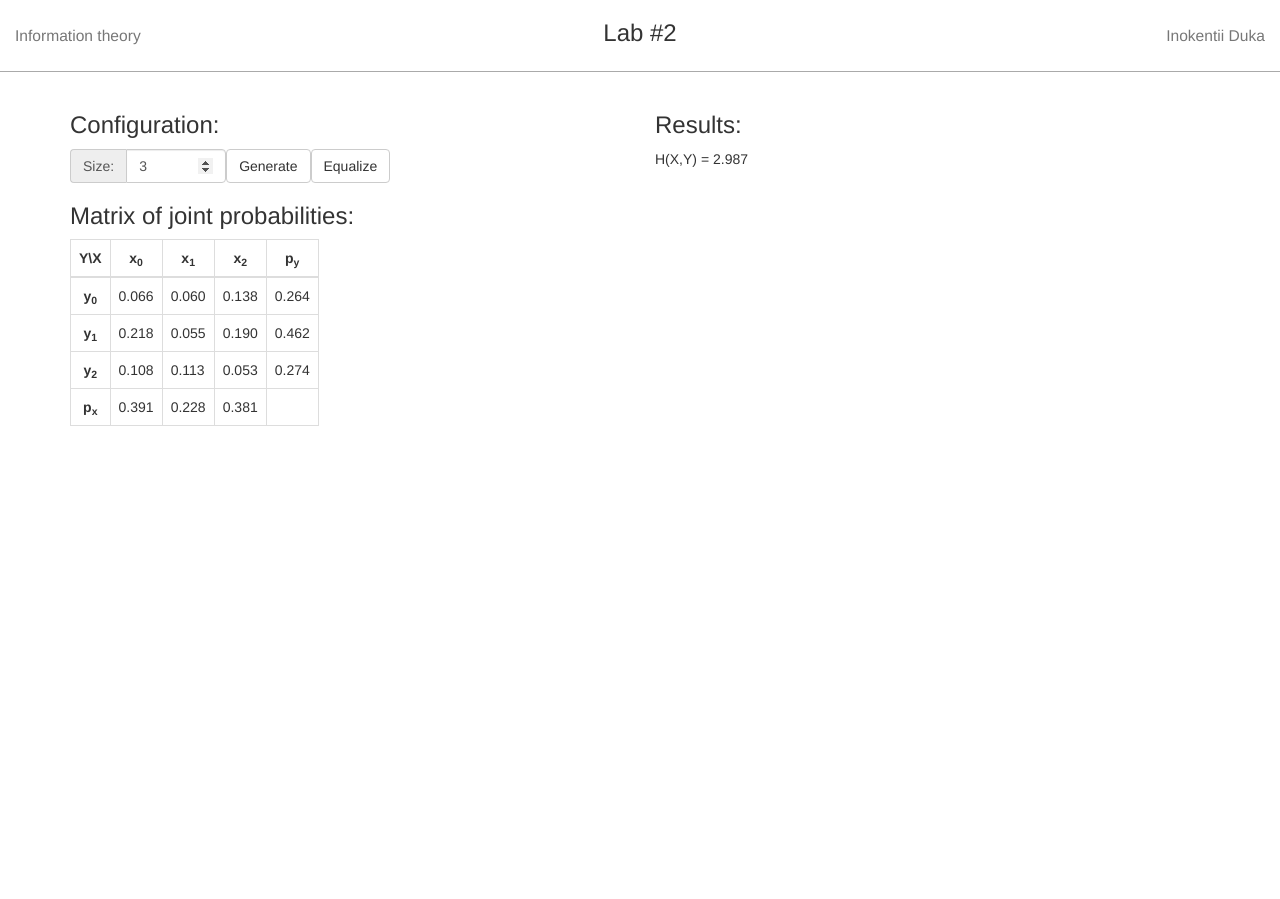
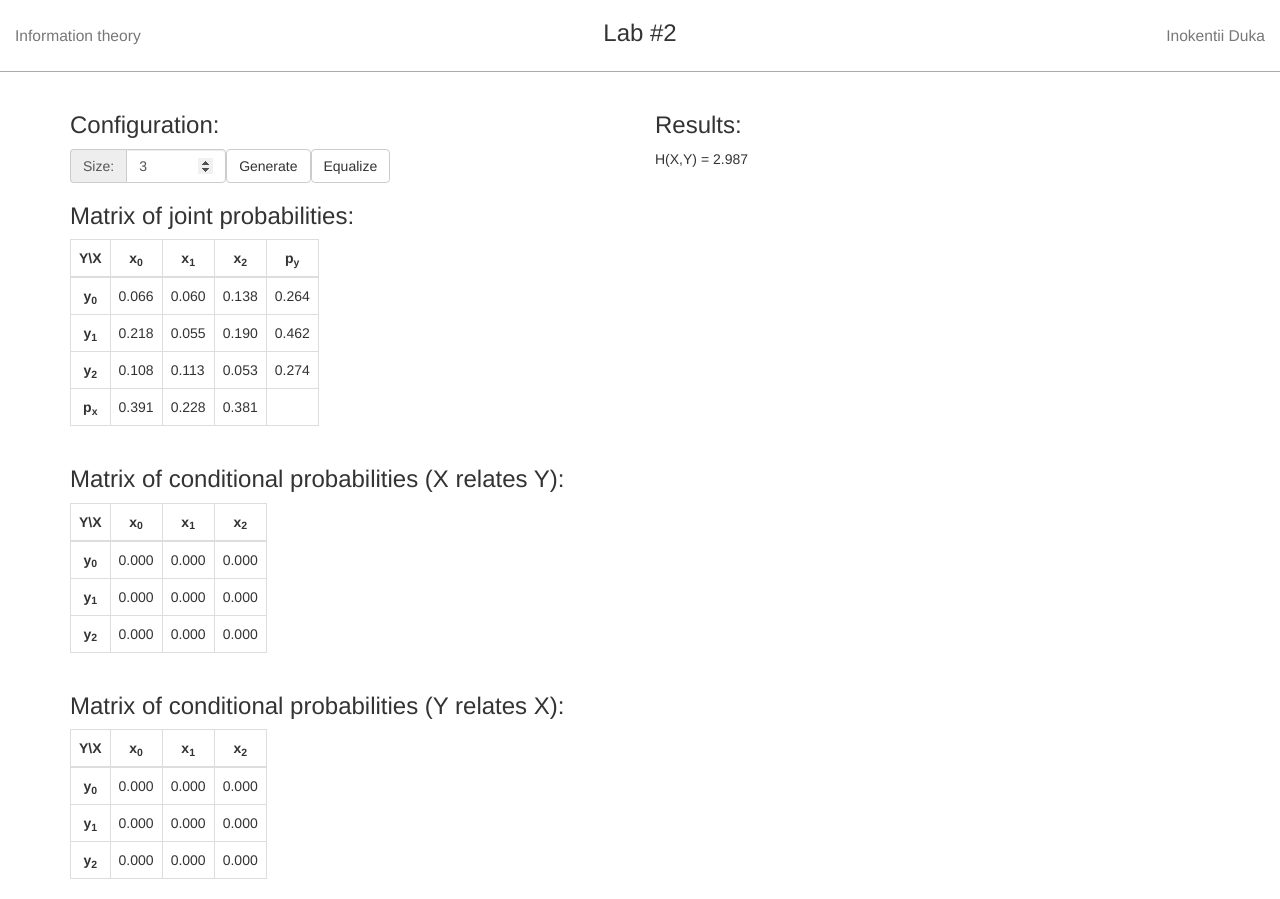
Before and after one commit to dukakent/info-theory-lab2, an Angular app: page / in a window 1280 px wide. Before the commit the page ends 800 px from the top, so only its background shows below. Built offline with nearby package versions, Linux system fonts and the light colour scheme.

Commit message:
wrong conditional entropy methods removed

```diff
--- a/src/app/app.component.html
+++ b/src/app/app.component.html
@@ -30,4 +30,16 @@
       <matrix [entropy]="'joint'"></matrix>
     </div>
   </div>
+  <div class="row">
+    <div class="col-xs-12">
+      <h3>Matrix of conditional probabilities (X relates Y):</h3>
+      <matrix [entropy]="'XrelateY'"></matrix>
+    </div>
+  </div>
+  <div class="row">
+    <div class="col-xs-12">
+      <h3>Matrix of conditional probabilities (Y relates X):</h3>
+      <matrix [entropy]="'YrelateX'"></matrix>
+    </div>
+  </div>
 </div>
--- a/src/app/config/config.component.ts
+++ b/src/app/config/config.component.ts
@@ -24,5 +24,7 @@ export class ConfigComponent {
     this.entropy.generate(isSame);
     this.entropy.computePx();
     this.entropy.computePy();
+    this.entropy.computeXrelateY();
+    this.entropy.computeYrelateX();
   }
 }
--- a/src/app/entropy/entropy.service.ts
+++ b/src/app/entropy/entropy.service.ts
@@ -9,7 +9,8 @@ export class EntropyService {
   private Px: number[];
   private Py: number[];
   private HJoint: number;
-
+  private HXrelateY: number;
+  private HYrelateX: number;
 
   constructor() { }
 
@@ -25,10 +26,13 @@ export class EntropyService {
     this.Px = Array(range);
     this.Py = Array(range);
     this.joint = (Array(range)).fill([]);
+    this.XrelateY = (Array(range)).fill([]);
+    this.YrelateX = (Array(range)).fill([]);
 
     for (let i in this.joint) {
-      this.joint[i] = Array(range);
-      this.joint[i].fill(0);
+      this.joint[i]     = (Array(range)).fill(0);
+      this.XrelateY[i]  = (Array(range)).fill(0);
+      this.YrelateX[i]  = (Array(range)).fill(0);
     }
   }
 
@@ -70,4 +74,12 @@ export class EntropyService {
       this.Py[i] = sum;
     }
   }
+
+  public computeXrelateY(): void {
+
+  }
+
+  public computeYrelateX(): void {
+
+  }
 }
--- a/src/index.html
+++ b/src/index.html
@@ -12,7 +12,7 @@
       position: absolute;
       top: 50%;
       left: 50%;
-      padding: 0;
+      margin: 0;
       transform: translate(-50%, -50%);
     }
   </style>
```
